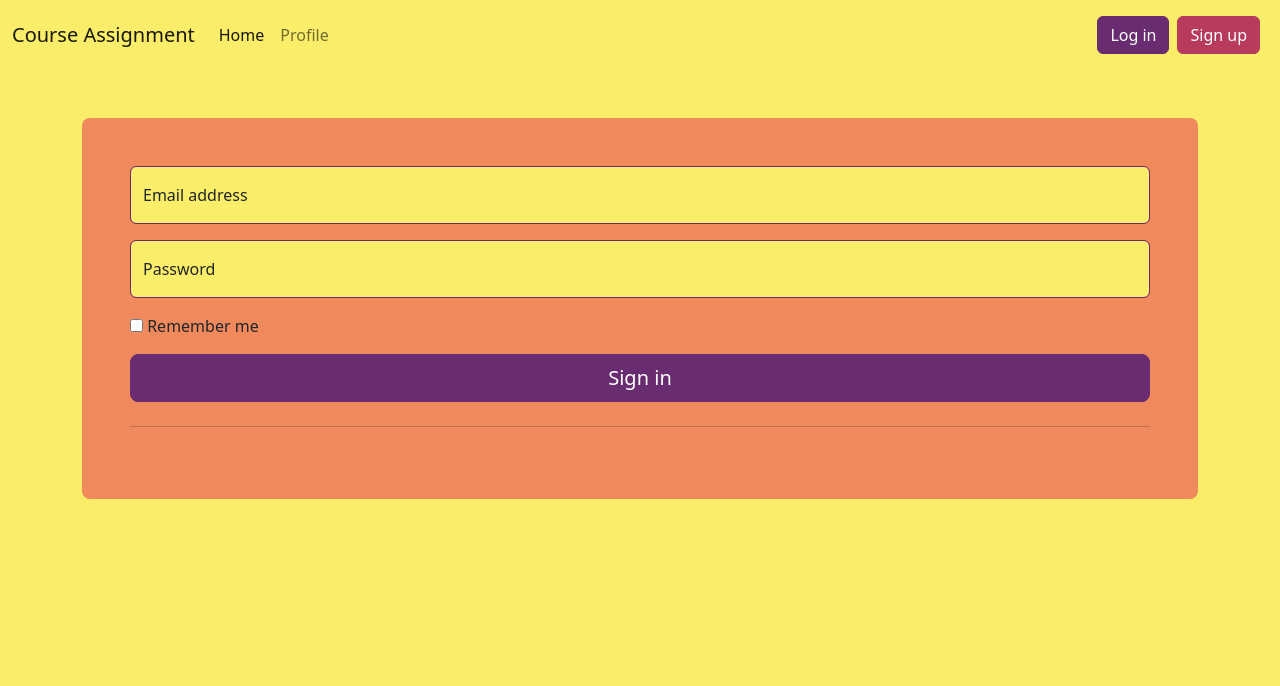
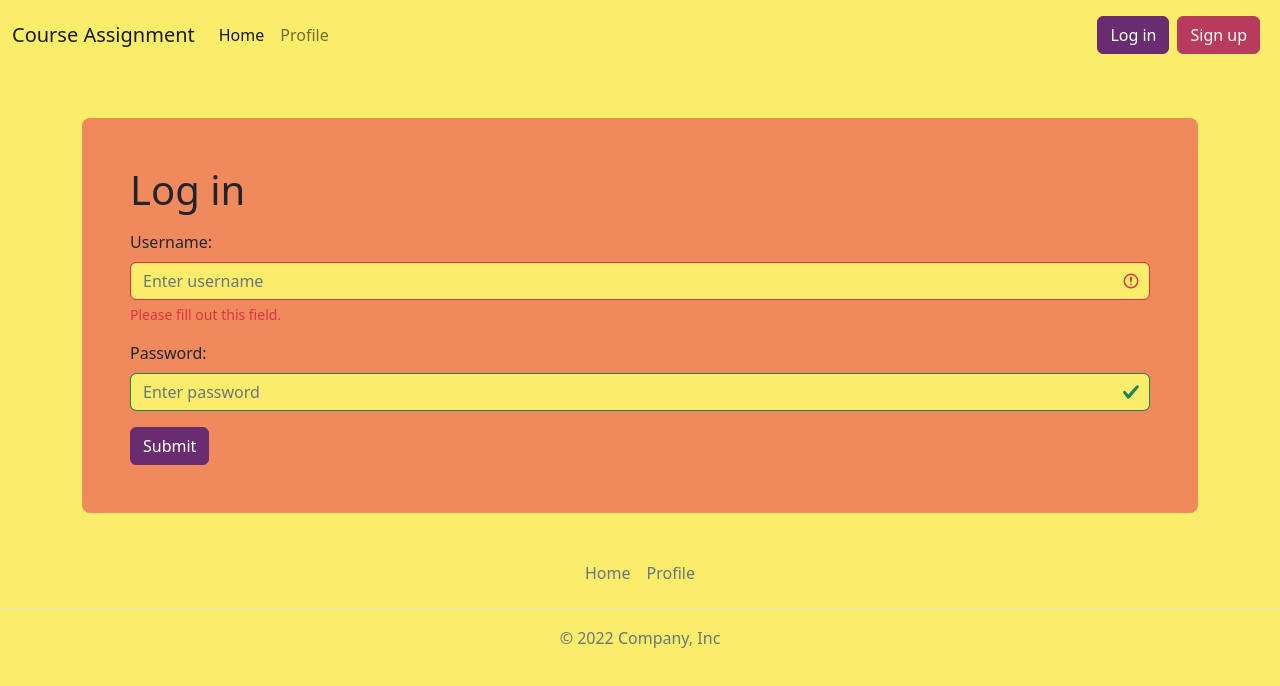
Before and after one commit to ohjenssen/css-frameworks-course-assignment, a website: page login.html in a window 1280 px wide. Drawn offline with nearby package versions, Linux system fonts and the light colour scheme.

Commit message:
Small fixes/changes

```diff
--- a/login.html
+++ b/login.html
@@ -37,27 +37,31 @@
         <div class="container">
             <div class="row">
                 <div class="col">
-                    <form class="p-3 p-md-5 rounded-3 bg-info" action="profile.html">
-                        <div class="form-floating mb-3">
-                            <input type="email" class="form-control" id="floatingInput" placeholder="name@example.com">
-                            <label for="floatingInput">Email address</label>
+                    <form action="/profile.html" class="was-validated p-3 p-md-5 rounded-3 bg-info">
+                        <h1>Log in</h1>
+                        <div class="mb-3 mt-3">
+                            <label for="uname" class="form-label">Username:</label>
+                            <input type="text" class="form-control" id="uname" placeholder="Enter username" name="uname" required>
+                            <div class="valid-feedback">Valid.</div>
+                            <div class="invalid-feedback">Please fill out this field.</div>
                         </div>
-                        <div class="form-floating mb-3">
-                            <input type="password" class="form-control" id="floatingPassword" placeholder="Password">
-                            <label for="floatingPassword">Password</label>
+                        <div class="mb-3">
+                            <label for="pwd" class="form-label">Password:</label>
+                            <input type="password" class="form-control" id="pwd" placeholder="Enter password" name="pswd">
                         </div>
-                        <div class="checkbox mb-3">
-                            <label>
-                            <input type="checkbox" value="remember-me"> Remember me
-                            </label>
-                        </div>
-                        <button class="w-100 btn btn-lg btn-primary" type="submit">Sign in</button>
-                        <hr class="my-4">
+                        <button type="submit" class="btn btn-primary">Submit</button>
                     </form>
                 </div>
             </div>
         </div>
     </main>
+    <footer class="py-3 my-4">
+        <ul class="nav justify-content-center border-bottom pb-3 mb-3">
+          <li class="nav-item"><a href="index.html" class="nav-link px-2 text-muted">Home</a></li>
+          <li class="nav-item"><a href="profile.html" class="nav-link px-2 text-muted">Profile</a></li>
+        </ul>
+        <p class="text-center text-muted">© 2022 Company, Inc</p>
+      </footer>
     <script src="/node_modules/bootstrap/dist/js/bootstrap.bundle.min.js"></script>
 </body>
 </html>
```
Also changed, not shown: index.html (+7 -1 lines), profile.html (+13 -5 lines).
